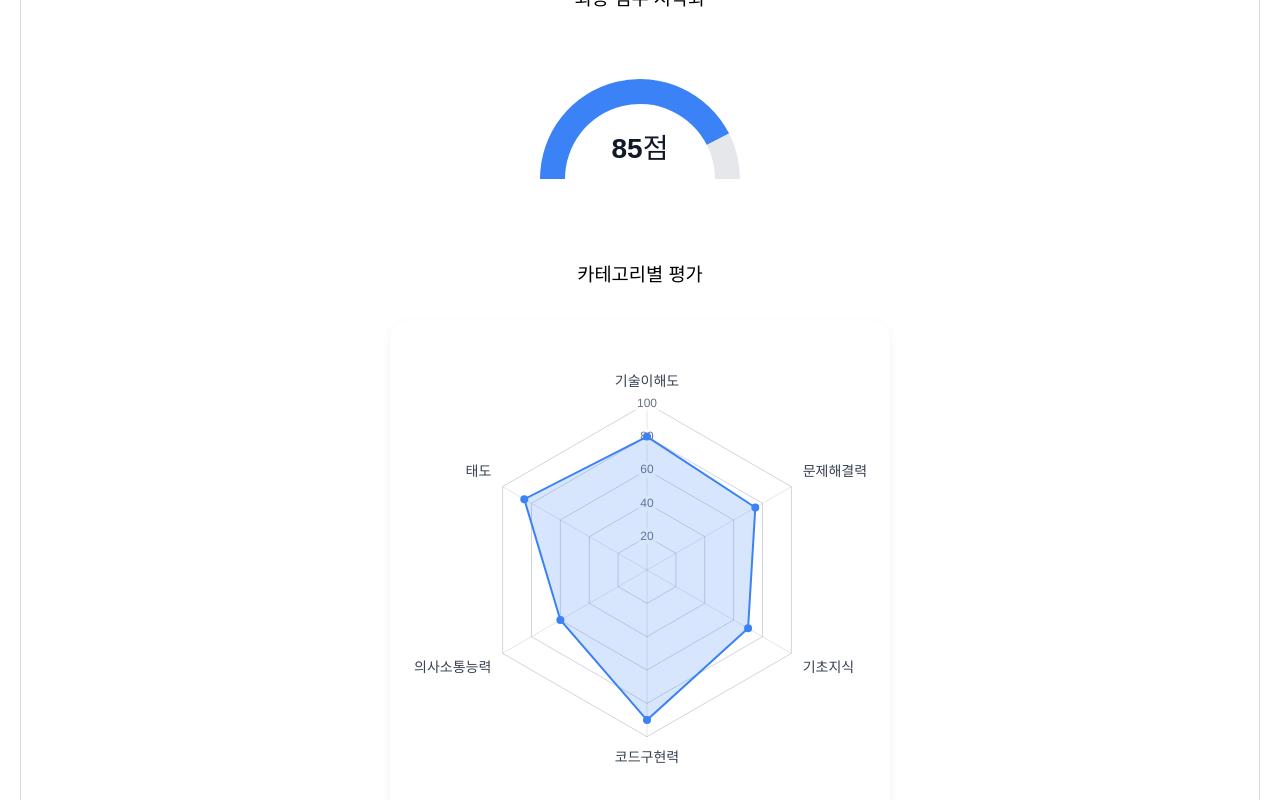
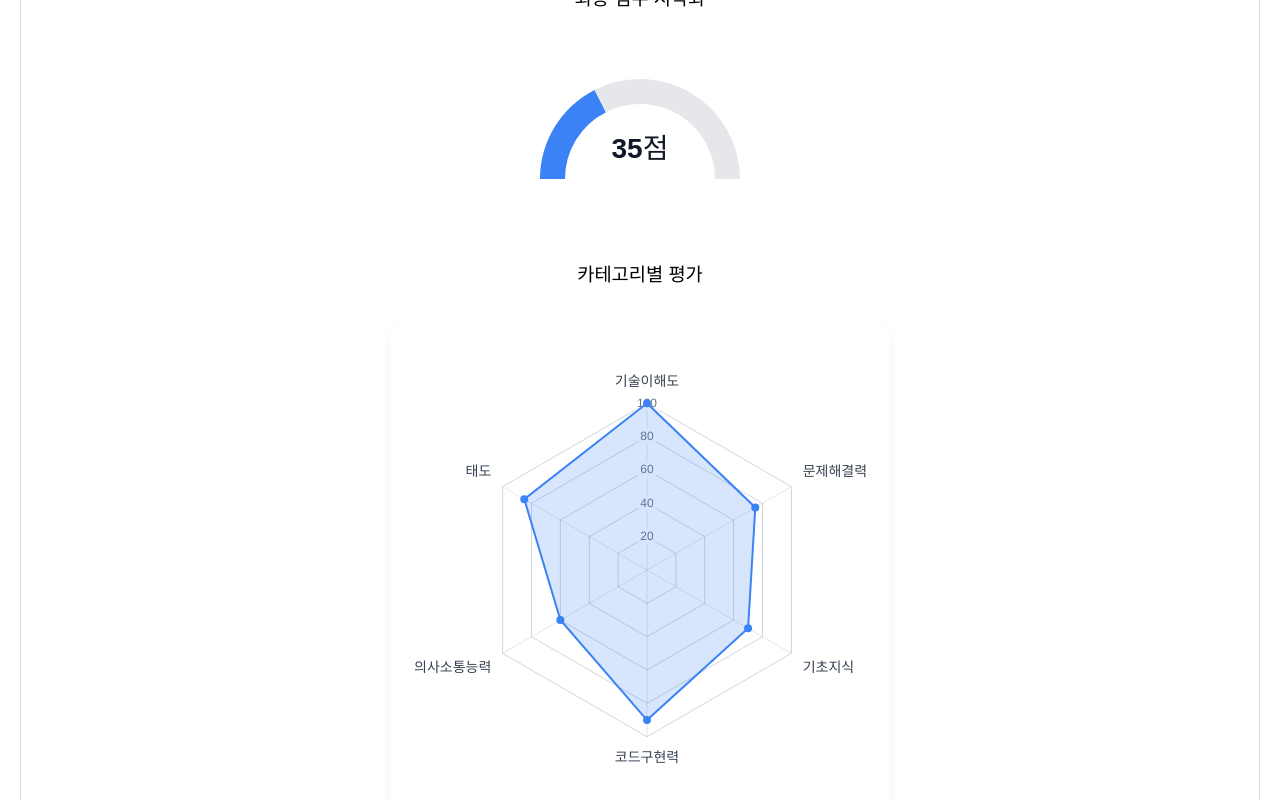
Before and after one commit to knupp7/react-ai-interview, a React (Vite) app in the folder vite-project/: page /interview/result in a window 1280 px wide. Shown: the part 220-1020 px from the top of the page. Built offline with nearby package versions, Linux system fonts and the light colour scheme.

Commit message:
[feat] 면접 결과 점수데이터를 interviewScoreData.js로 분리

```diff
--- /dev/null
+++ b/vite-project/src/data/interviewScoreData.js
@@ -0,0 +1,12 @@
+// 최종 인터뷰 점수
+export const score = 35;
+
+// 카테고리별 인터뷰 평가 점수
+export const radarScores = {
+    기술이해도: 100,
+    문제해결력: 75,
+    기초지식: 70,
+    코드구현력: 90,
+    의사소통능력: 60,
+    태도: 85,
+};
--- a/vite-project/src/pages/InterviewResult.jsx
+++ b/vite-project/src/pages/InterviewResult.jsx
@@ -2,21 +2,11 @@ import { useLocation } from "react-router-dom";
 import ExportPDFButton from "./interview-result-comps/ExportPDFButton";
 import GaugeChart from "./interview-result-comps/GaugeChart";
 import RadarChart from "./interview-result-comps/RadarChart";
+import { score, radarScores } from "../data/interviewScoreData"
 
 export default function InterviewResult() {
   const location = useLocation();
   const formData = location.state;
-
-  const score = 85;
-  const radarScores = {
-    기술이해도: 80,
-    문제해결력: 75,
-    기초지식: 70,
-    코드구현력: 90,
-    의사소통능력: 60,
-    태도: 85,
-};
-
 
   return (
     <div style={{ padding: "20px" }}>
```
